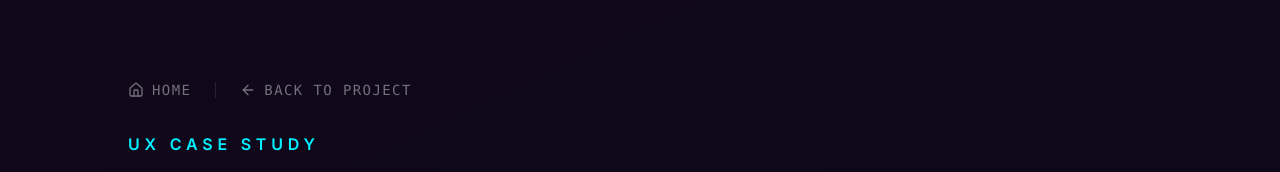
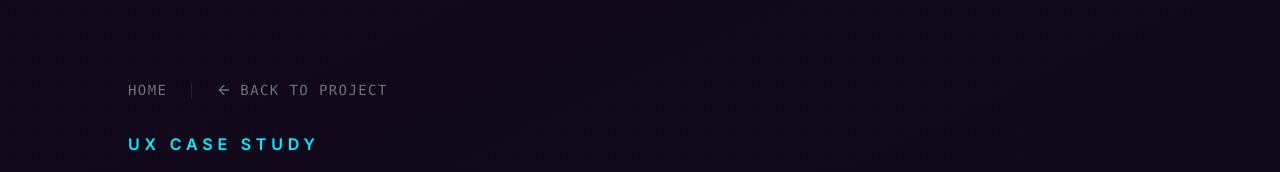
Before and after one commit to subahdeepmistri/Final-PORTFOLIO, a Next.js app: page /projects/personal-portfolio-website/case-study in a window 1280 px wide. Shown: the top 172 px of the page. Built offline with nearby package versions, Linux system fonts and the light colour scheme.

Commit message:
fix: Temporarily remove HomeIcon to isolate React runtime error

```diff
--- a/app/projects/[slug]/case-study/page.tsx
+++ b/app/projects/[slug]/case-study/page.tsx
@@ -50,7 +50,6 @@ export default async function CaseStudyPage(props: Props) {
                 <div className="relative z-10 max-w-5xl mx-auto w-full">
                     <div className="flex items-center gap-6 mb-8">
                         <Link href="/" className="inline-flex items-center gap-2 text-zinc-500 hover:text-white transition-colors text-sm uppercase tracking-widest font-mono group">
-                            <HomeIcon className="w-4 h-4 group-hover:text-accent transition-colors" />
                             <span>Home</span>
                         </Link>
                         <div className="w-px h-4 bg-white/10" />
```
